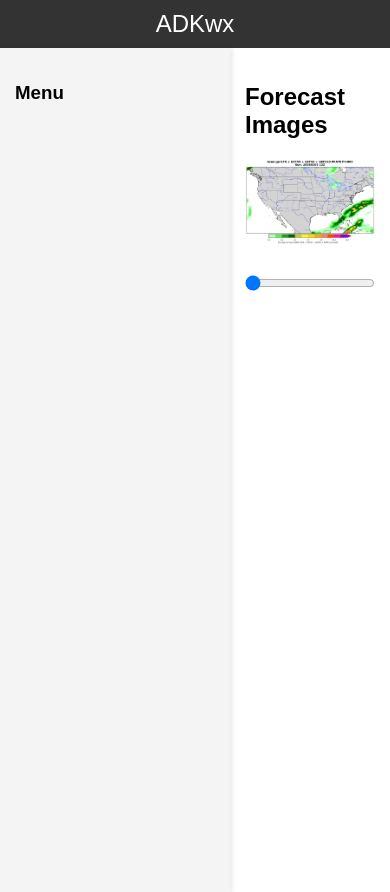
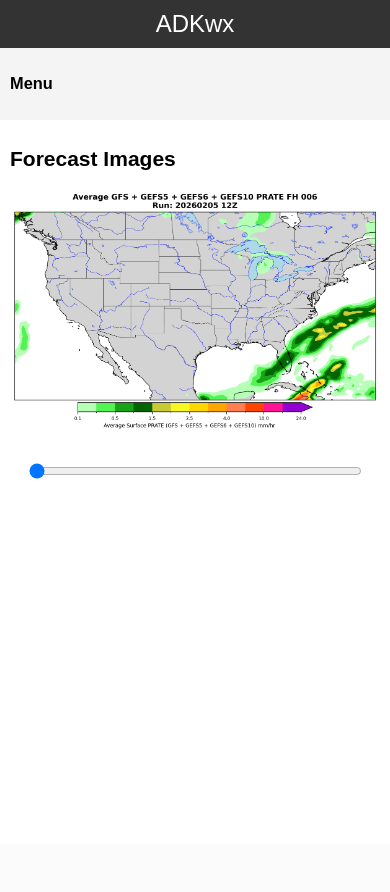
Before and after one commit to Jackweather/adkwx1, a Flask app: page / in a window 390 px wide. After the commit the page ends 479 px from the top, so only its background shows below. Run offline with Flask 2, Linux system fonts and the light colour scheme.

Commit message:
Enhance index.html with responsive styles
Added responsive design for smaller screens with media queries.

```diff
--- a/templates/index.html
+++ b/templates/index.html
@@ -52,6 +52,29 @@
             width: 100%;
             margin: 20px 0;
         }
+        @media (max-width: 768px) {
+            body {
+                font-size: 14px; /* Adjust font size for smaller screens */
+            }
+            .container {
+                flex-direction: column; /* Stack sidebar and main content vertically */
+                height: auto; /* Allow content to adjust height */
+            }
+            .sidebar {
+                width: 100%; /* Make sidebar full width */
+                box-shadow: none; /* Remove shadow for simplicity */
+                padding: 10px; /* Adjust padding */
+            }
+            .main {
+                padding: 10px; /* Adjust padding */
+            }
+            .slider-container {
+                max-width: 100%; /* Ensure slider fits within the screen */
+            }
+            .slider-bar {
+                width: 90%; /* Reduce slider width for smaller screens */
+            }
+        }
     </style>
 </head>
 <body>
```
